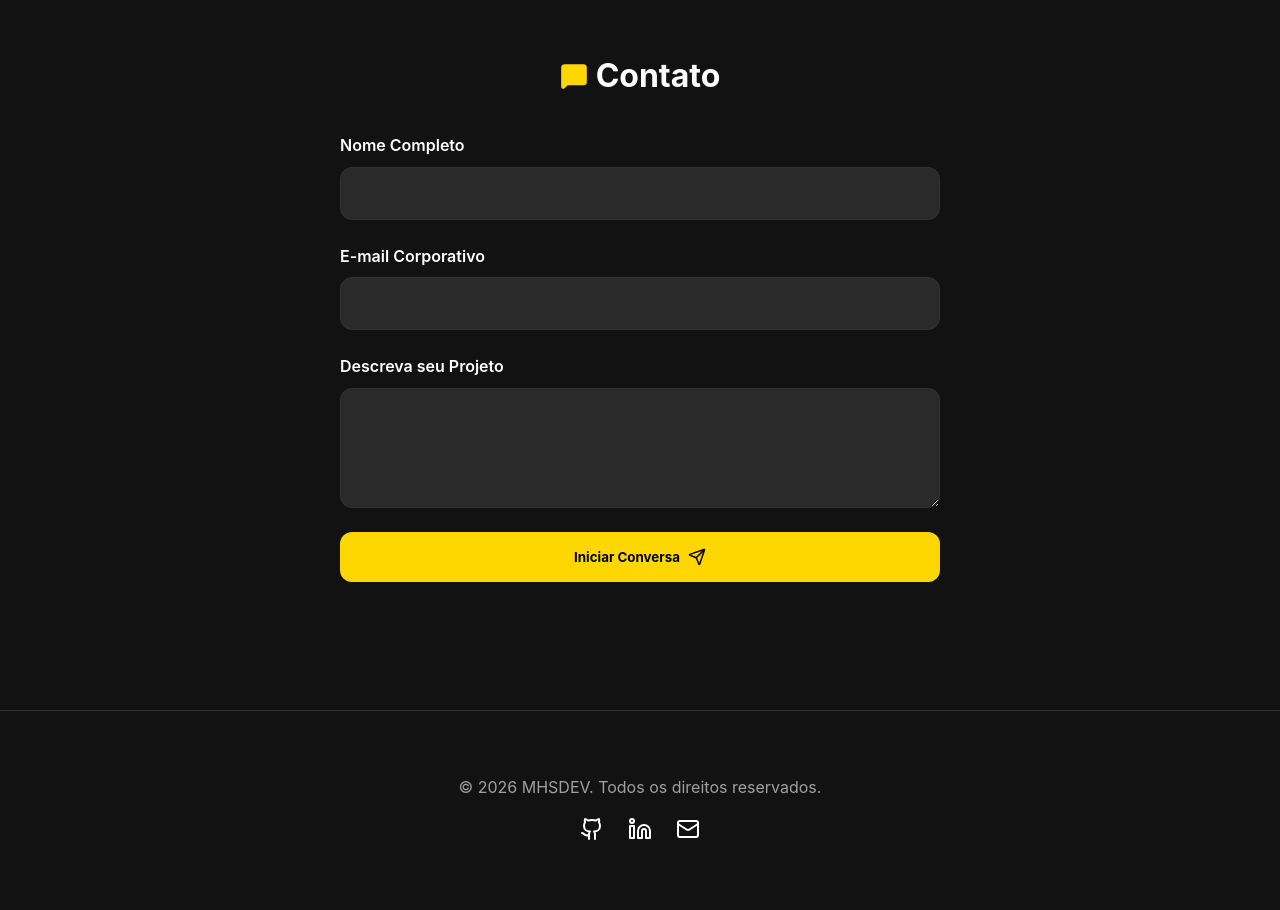
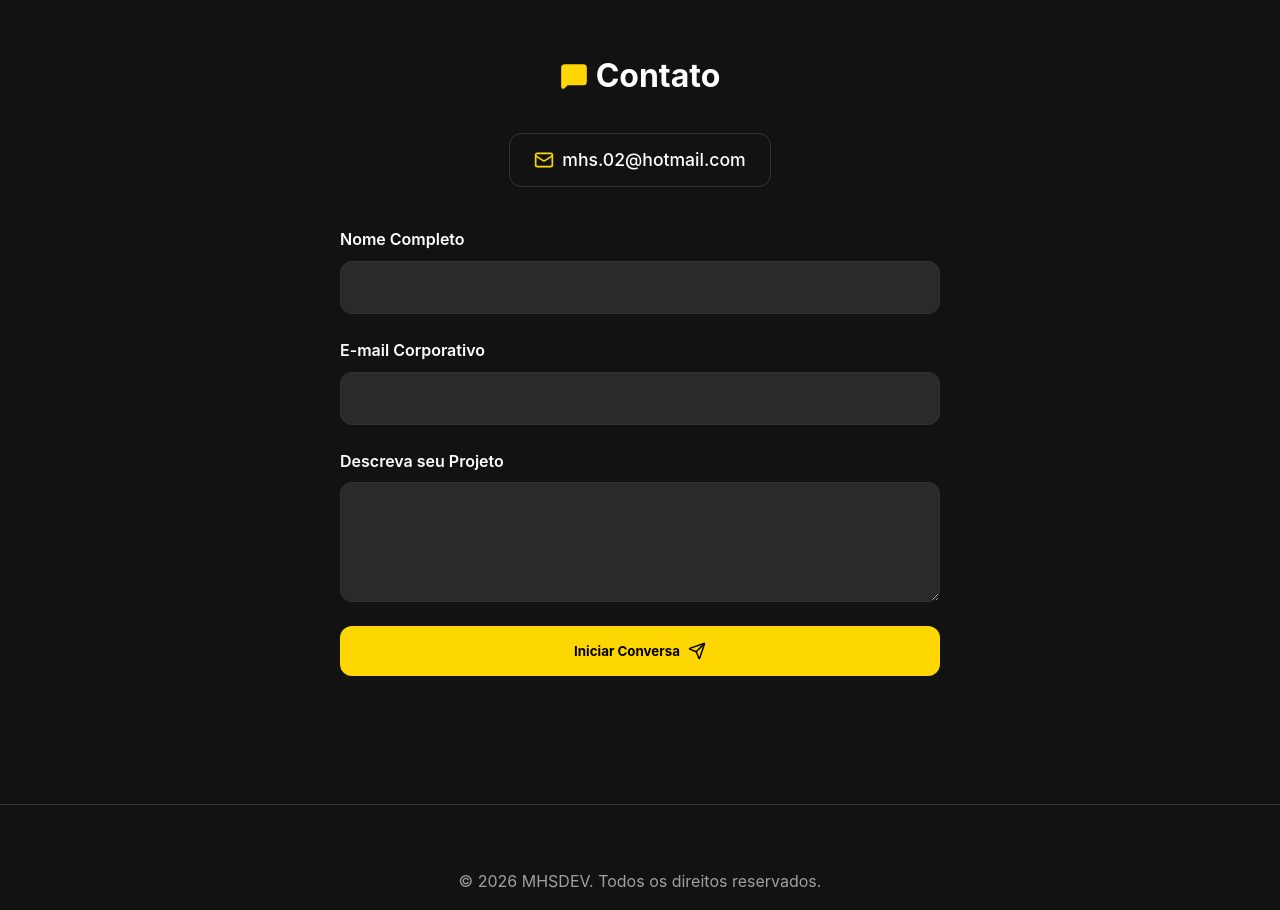
Before and after one commit to MarcosHenriquedaSilva/MHSDEV01, a React (Vite) app in the folder portfolio/: page / in a window 1280 px wide. Shown: the part 3580-4490 px from the top of the page. Built offline with nearby package versions, Linux system fonts and the light colour scheme.

Commit message:
Feat: Add MHS logo favicon, update title, and configure contact form with email

```diff
--- a/portfolio/index.html
+++ b/portfolio/index.html
@@ -2,9 +2,9 @@
 <html lang="en">
   <head>
     <meta charset="UTF-8" />
-    <link rel="icon" type="image/svg+xml" href="/vite.svg" />
+    <link rel="icon" type="image/svg+xml" href="/mhs-logo.svg" />
     <meta name="viewport" content="width=device-width, initial-scale=1.0" />
-    <title>portfolio</title>
+    <title>MHS - Dev</title>
   </head>
   <body>
     <div id="root"></div>
--- a/portfolio/src/components/sections/Contact.module.css
+++ b/portfolio/src/components/sections/Contact.module.css
@@ -33,6 +33,32 @@
   justify-content: center;
   gap: 0.5rem;
   text-align: center;
+}
+
+.emailContainer {
+  display: flex;
+  justify-content: center;
+  margin-bottom: 0.5rem;
+}
+
+.emailLink {
+  display: flex;
+  align-items: center;
+  gap: 0.5rem;
+  color: var(--text-primary);
+  text-decoration: none;
+  font-weight: 500;
+  font-size: 1.1rem;
+  padding: 0.75rem 1.5rem;
+  border: 1px solid var(--border-color);
+  border-radius: 12px;
+  transition: all 0.2s;
+  background-color: var(--bg-secondary);
+}
+
+.emailLink:hover {
+  border-color: var(--accent);
+  transform: translateY(-2px);
 }
 
 .form {
--- a/portfolio/src/components/sections/Contact.tsx
+++ b/portfolio/src/components/sections/Contact.tsx
@@ -1,28 +1,10 @@
-import React, { useState } from 'react';
-import { Send, MessageSquare } from 'lucide-react';
+import React from 'react';
+import { Send, MessageSquare, Mail } from 'lucide-react';
 import { useLanguage } from '../../contexts/LanguageContext';
 import styles from './Contact.module.css';
 
 export const Contact: React.FC = () => {
   const { t } = useLanguage();
-  const [formState, setFormState] = useState({
-    name: '',
-    email: '',
-    message: ''
-  });
-
-  const handleChange = (e: React.ChangeEvent<HTMLInputElement | HTMLTextAreaElement>) => {
-    setFormState({
-      ...formState,
-      [e.target.name]: e.target.value
-    });
-  };
-
-  const handleSubmit = (e: React.FormEvent) => {
-    e.preventDefault();
-    alert('Thank you! Message sent (simulation).');
-    setFormState({ name: '', email: '', message: '' });
-  };
 
   return (
     <section id="contact" className="container">
@@ -34,7 +16,23 @@ export const Contact: React.FC = () => {
               {t.contact.title}
             </h2>
 
-            <form className={styles.form} onSubmit={handleSubmit}>
+            <div className={styles.emailContainer}>
+              <a href="mailto:mhs.02@hotmail.com" className={styles.emailLink}>
+                <Mail size={20} color="#FFD700" />
+                <span>mhs.02@hotmail.com</span>
+              </a>
+            </div>
+
+            <form
+              className={styles.form}
+              action="https://formsubmit.co/mhs.02@hotmail.com"
+              method="POST"
+            >
+              {/* Configurações do FormSubmit */}
+              <input type="hidden" name="_captcha" value="false" />
+              <input type="hidden" name="_next" value={window.location.href} />
+              <input type="hidden" name="_subject" value="Novo contato via Portfolio MHS Dev" />
+
               <div className={styles.inputGroup}>
                 <label htmlFor="name" style={{ fontWeight: 600 }}>{t.contact.form.name}</label>
                 <input
@@ -42,8 +40,6 @@ export const Contact: React.FC = () => {
                   name="name"
                   id="name"
                   className={styles.input}
-                  value={formState.name}
-                  onChange={handleChange}
                   required
                 />
               </div>
@@ -55,8 +51,6 @@ export const Contact: React.FC = () => {
                   name="email"
                   id="email"
                   className={styles.input}
-                  value={formState.email}
-                  onChange={handleChange}
                   required
                 />
               </div>
@@ -67,8 +61,6 @@ export const Contact: React.FC = () => {
                   name="message"
                   id="message"
                   className={styles.textarea}
-                  value={formState.message}
-                  onChange={handleChange}
                   required
                 />
               </div>
```
Also changed, not shown: portfolio/public/mhs-logo.svg (added).
